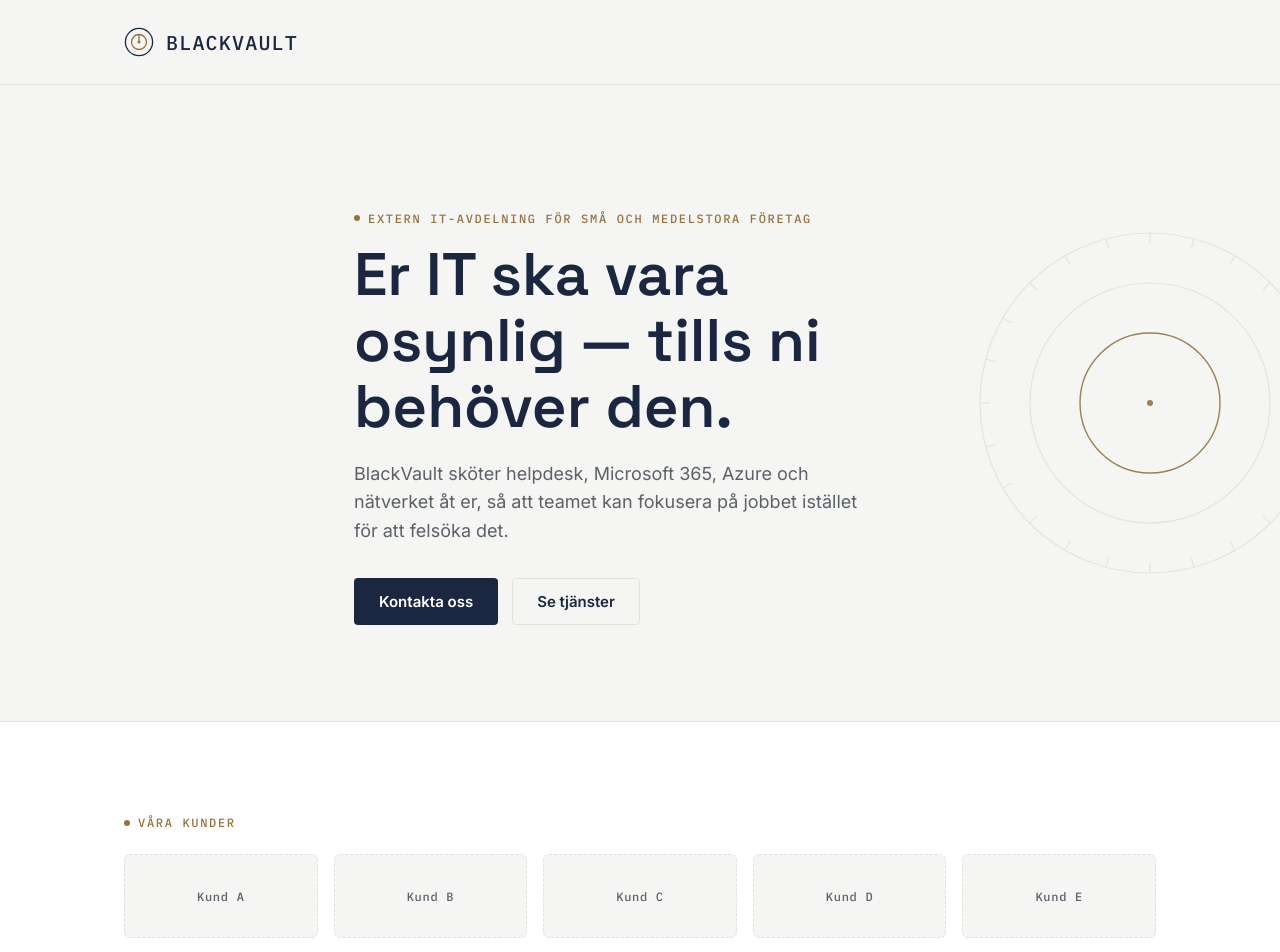
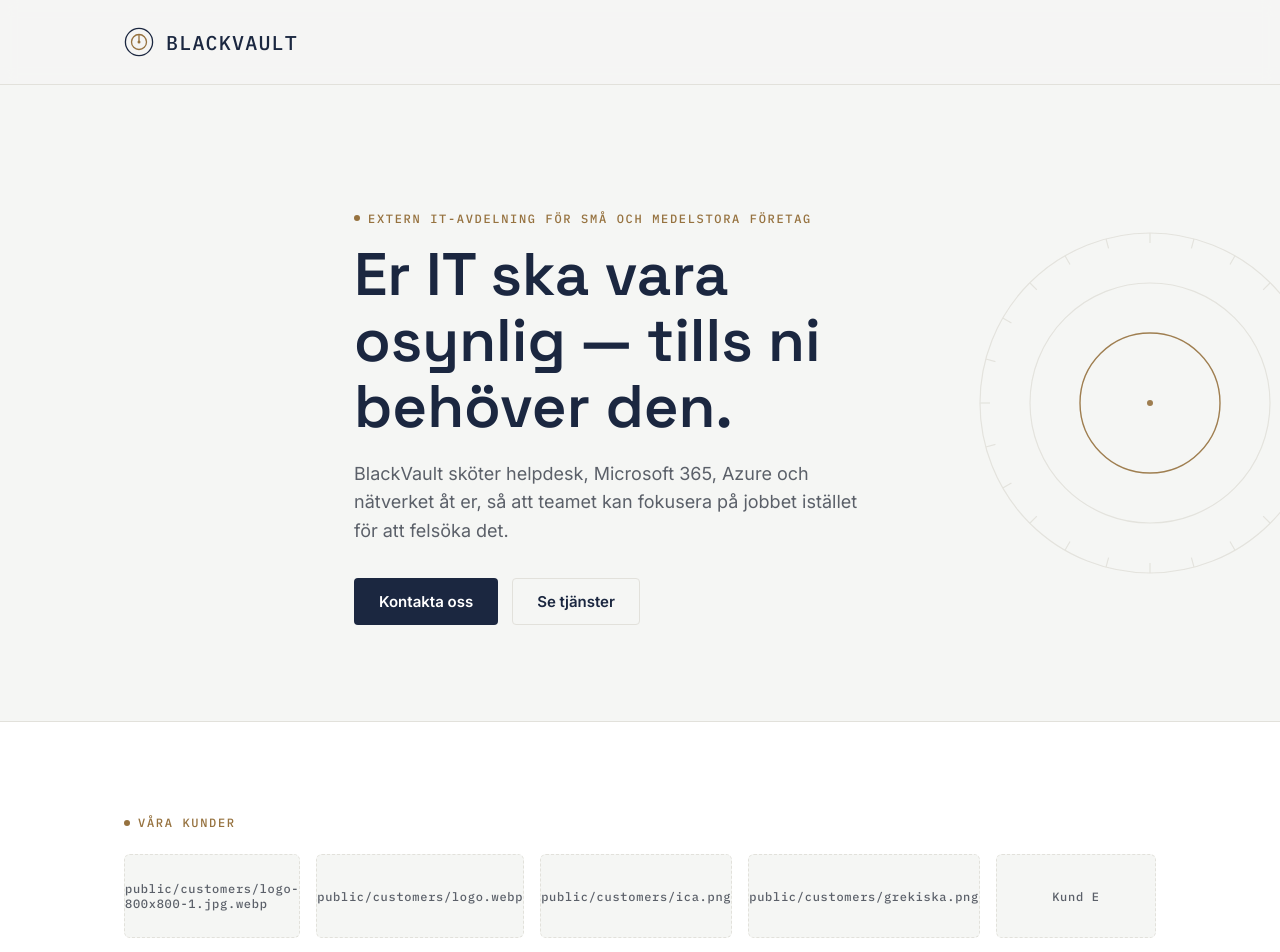
Before and after one commit to noroffben/BlackVault, a React (Vite) app: page /#/ in a window 1280 px wide. Shown: the top 952 px of the page. Built offline with nearby package versions, Linux system fonts and the light colour scheme.

Commit message:
Update customerPlaceholders with logo paths

```diff
--- a/src/data/content.js
+++ b/src/data/content.js
@@ -81,4 +81,4 @@
 ]
 
 // Platshållare tills riktiga kundlogotyper finns.
-export const customerPlaceholders = ['Kund A', 'Kund B', 'Kund C', 'Kund D', 'Kund E']
+export const customerPlaceholders = ['public/customers/logo-800x800-1.jpg.webp', 'public/customers/logo.webp', 'public/customers/ica.png', 'public/customers/grekiska.png', 'Kund E']
```
